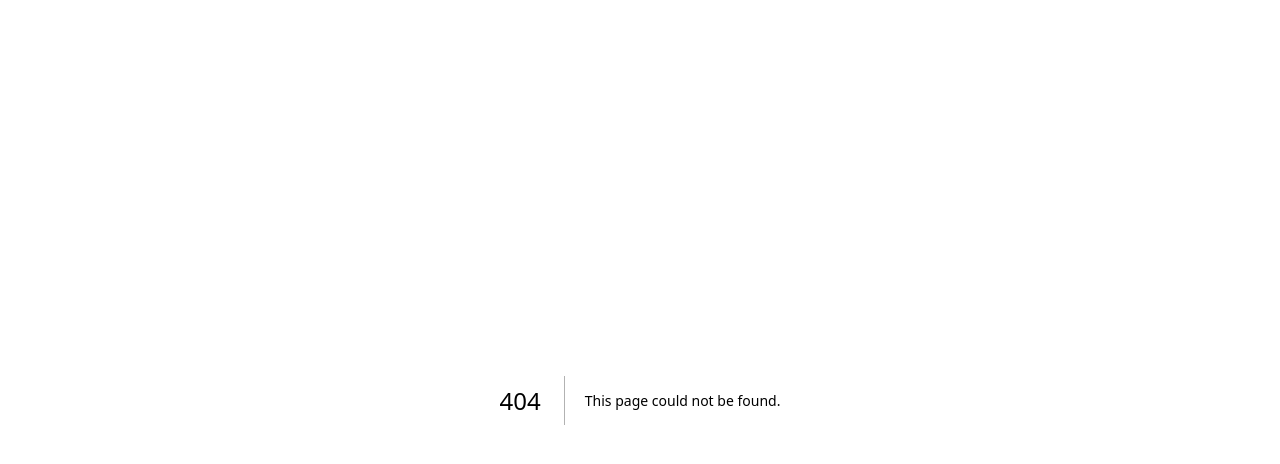
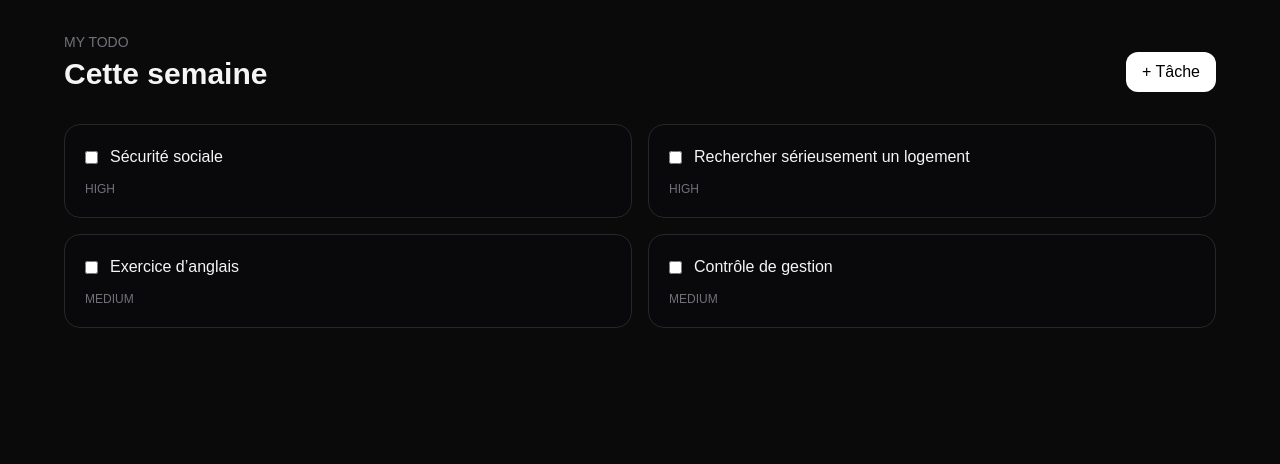
Before and after one commit to digitaleflex/my-todo, a Next.js app: page /dashboard in a window 1280 px wide. Before the commit this address had no page. Shown: the top 464 px of the page. Built offline with nearby package versions, Linux system fonts and the light colour scheme.

Commit message:
chore: add app/dashboard/page.tsx

```diff
--- /dev/null
+++ b/app/dashboard/page.tsx
@@ -0,0 +1,33 @@
+const tasks = [
+  { title: "Sécurité sociale", priority: "HIGH" },
+  { title: "Rechercher sérieusement un logement", priority: "HIGH" },
+  { title: "Exercice d’anglais", priority: "MEDIUM" },
+  { title: "Contrôle de gestion", priority: "MEDIUM" }
+];
+
+export default function DashboardPage() {
+  return (
+    <main className="min-h-screen px-5 py-8 md:px-10">
+      <div className="mx-auto max-w-6xl">
+        <div className="flex items-end justify-between gap-4">
+          <div>
+            <p className="text-sm text-zinc-500">MY TODO</p>
+            <h1 className="mt-1 text-3xl font-semibold">Cette semaine</h1>
+          </div>
+          <button className="rounded-xl bg-white px-4 py-2 text-black font-medium">+ Tâche</button>
+        </div>
+        <div className="mt-8 grid gap-4 md:grid-cols-2">
+          {tasks.map((task) => (
+            <div key={task.title} className="rounded-2xl border border-zinc-800 bg-zinc-950 p-5">
+              <div className="flex items-center gap-3">
+                <input type="checkbox" />
+                <span className="font-medium">{task.title}</span>
+              </div>
+              <p className="mt-3 text-xs text-zinc-500">{task.priority}</p>
+            </div>
+          ))}
+        </div>
+      </div>
+    </main>
+  );
+}
```
